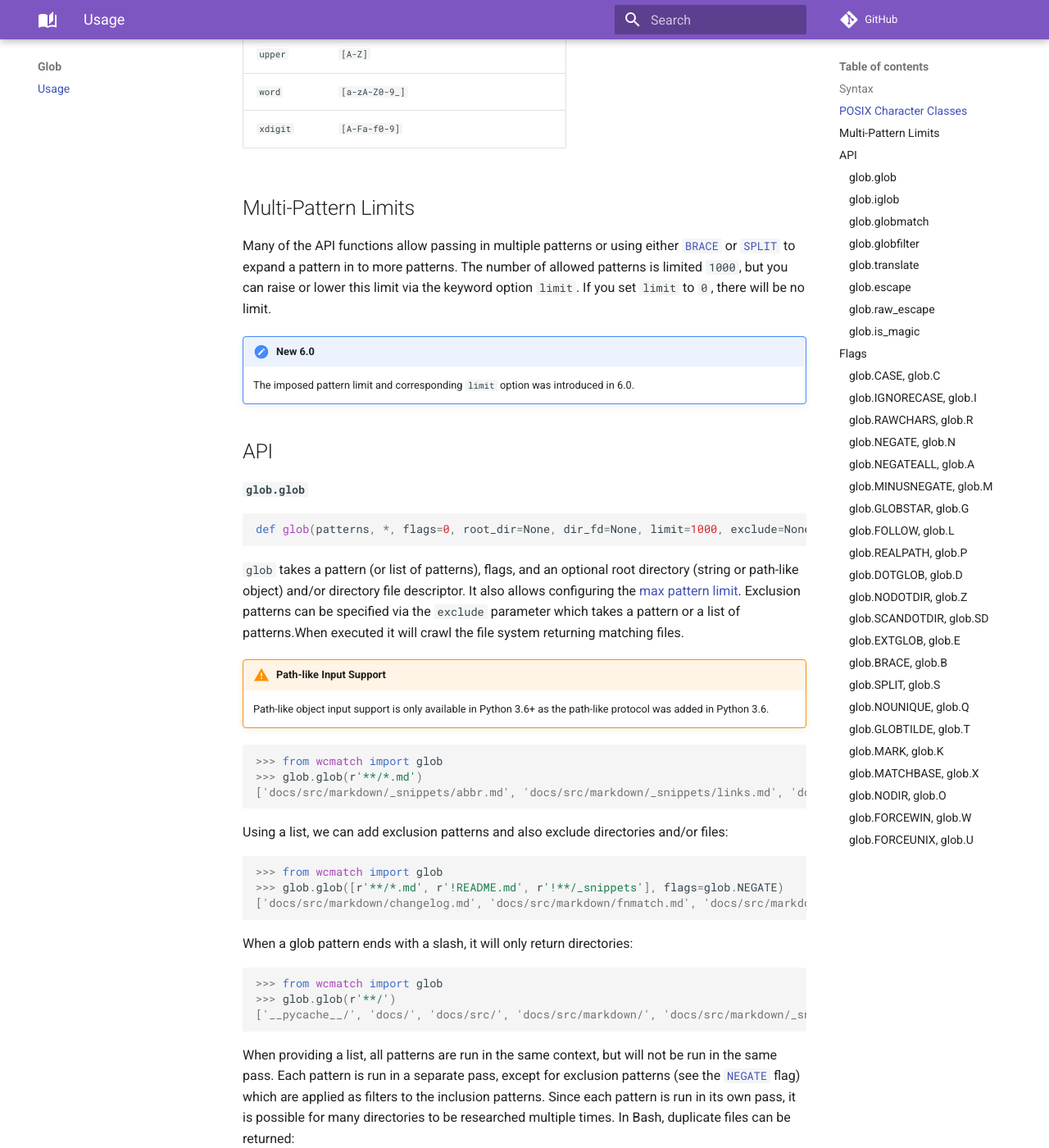
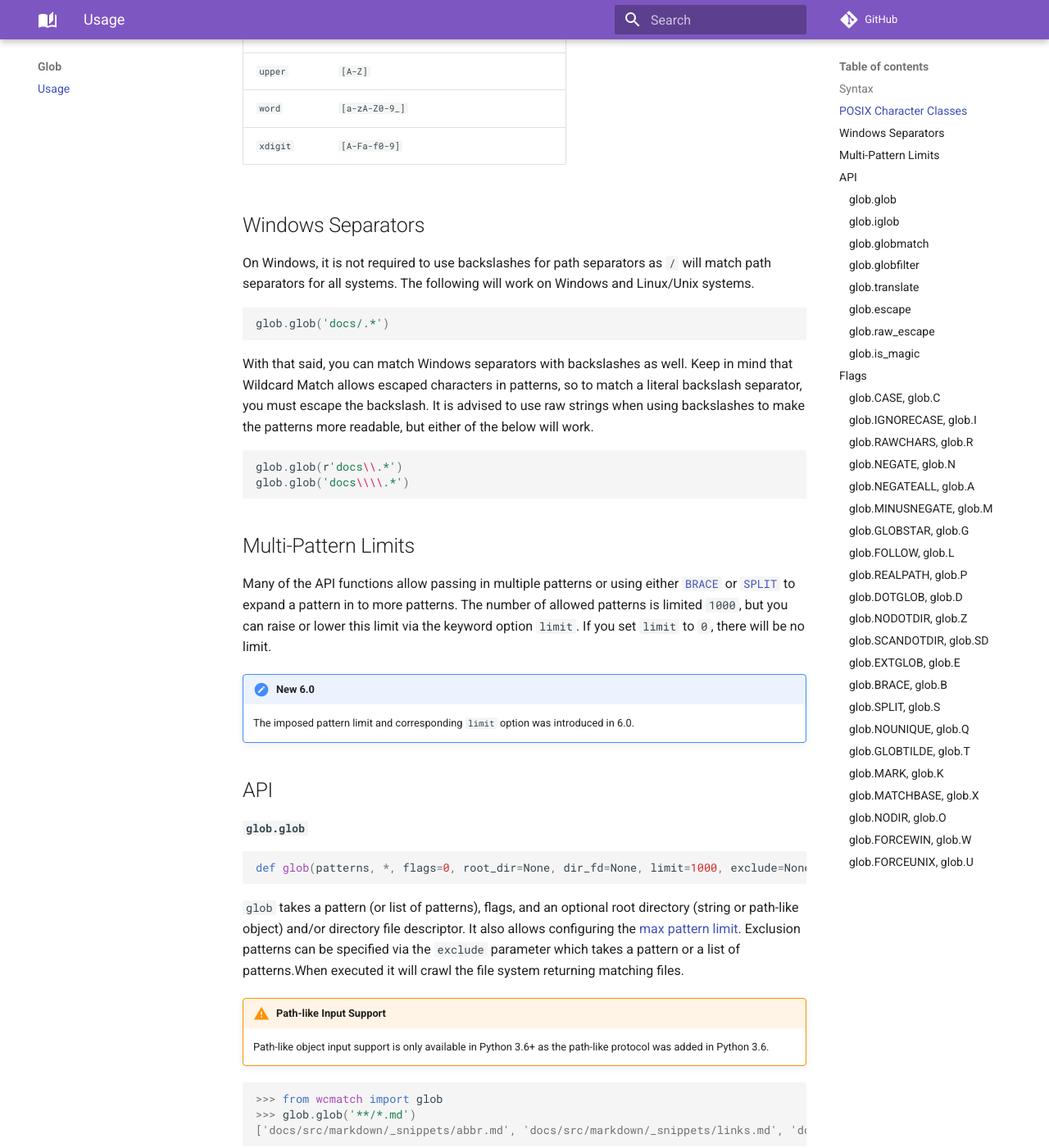
Before and after one commit to facelessuser/wcmatch, an MkDocs documentation site: the page built from docs/src/markdown/glob.md, in a window 1280 px wide and 1400 px high, scrolled down 4805 px. Shown: the whole window at 82% size. Built offline with MkDocs 1.6.1 and Material for MkDocs 9.7.7, drawn with Linux system fonts in a browser that asks for light colours; emoji names are drawn with the system emoji font; comment, search, counter and statistics services are not loaded; some of the changed text lies outside the part shown.

Commit message:
Improve documentation on Windows separators

````diff
--- a/docs/src/markdown/fnmatch.md
+++ b/docs/src/markdown/fnmatch.md
@@ -22,7 +22,7 @@ Pattern           | Meaning
 `[seq]`           | Matches any character in seq.
 `[!seq]`          | Matches any character not in seq. Will also accept character exclusions in the form of `[^seq]`.
 `[[:alnum:]]`     | POSIX style character classes inside sequences. See [POSIX Character Classes](#posix-character-classes) for more info.
-`\`               | Escapes characters. If applied to a meta character, it will be treated as a normal character.
+`\`               | Escapes characters. If applied to a meta character or non-meta characters, the character will be treated as a literal character. If applied to another escape, the backslash will be a literal backslash.
 `!`               | When used at the start of a pattern, the pattern will be an exclusion pattern. Requires the [`NEGATE`](#negate) flag. If also using the [`MINUSNEGATE`](#minusnegate) flag, `-` will be used instead of `!`.
 `?(pattern_list)` | The pattern matches if zero or one occurrences of any of the patterns in the `pattern_list` match the input string. Requires the [`EXTMATCH`](#extmatch) flag.
 `*(pattern_list)` | The pattern matches if zero or more occurrences of any of the patterns in the `pattern_list` match the input string. Requires the [`EXTMATCH`](#extmatch) flag.
@@ -63,7 +63,7 @@ a list of patterns. It will return a boolean indicating whether the file name wa
 
 ```pycon3
 >>> from wcmatch import fnmatch
->>> fnmatch.fnmatch('test.txt', r'@(*.txt|*.py)', flags=fnmatch.EXTMATCH)
+>>> fnmatch.fnmatch('test.txt', '@(*.txt|*.py)', flags=fnmatch.EXTMATCH)
 True
 ```
 
@@ -71,7 +71,7 @@ When applying multiple patterns, a file matches if it matches any of the pattern
 
 ```pycon3
 >>> from wcmatch import fnmatch
->>> fnmatch.fnmatch('test.txt', [r'*.txt', r'*.py'], flags=fnmatch.EXTMATCH)
+>>> fnmatch.fnmatch('test.txt', ['*.txt', '*.py'], flags=fnmatch.EXTMATCH)
 True
 ```
 
@@ -93,13 +93,13 @@ meant to filter other patterns, not match anything by themselves.
 
 ```pycon3
 >>> from wcmatch import fnmatch
->>> fnmatch.fnmatch('test.py', r'*|!*.py', flags=fnmatch.NEGATE | fnmatch.SPLIT)
+>>> fnmatch.fnmatch('test.py', '*|!*.py', flags=fnmatch.NEGATE | fnmatch.SPLIT)
 False
->>> fnmatch.fnmatch('test.txt', r'*|!*.py', flags=fnmatch.NEGATE | fnmatch.SPLIT)
+>>> fnmatch.fnmatch('test.txt', '*|!*.py', flags=fnmatch.NEGATE | fnmatch.SPLIT)
 True
->>> fnmatch.fnmatch('test.txt', [r'*.txt', r'!avoid.txt'], flags=fnmatch.NEGATE)
+>>> fnmatch.fnmatch('test.txt', ['*.txt', '!avoid.txt'], flags=fnmatch.NEGATE)
 True
->>> fnmatch.fnmatch('avoid.txt', [r'*.txt', r'!avoid.txt'], flags=fnmatch.NEGATE)
+>>> fnmatch.fnmatch('avoid.txt', ['*.txt', '!avoid.txt'], flags=fnmatch.NEGATE)
 False
 ```
 
@@ -110,9 +110,9 @@ pattern were given: `*` and `!*.md`.
 
 ```pycon3
 >>> from wcmatch import fnmatch
->>> fnmatch.fnmatch('test.py', r'!*.py', flags=fnmatch.NEGATE | fnmatch.NEGATEALL)
+>>> fnmatch.fnmatch('test.py', '!*.py', flags=fnmatch.NEGATE | fnmatch.NEGATEALL)
 False
->>> fnmatch.fnmatch('test.txt', r'!*.py', flags=fnmatch.NEGATE | fnmatch.NEGATEALL)
+>>> fnmatch.fnmatch('test.txt', '!*.py', flags=fnmatch.NEGATE | fnmatch.NEGATEALL)
 True
 ```
 
@@ -135,7 +135,7 @@ pattern or a list of patterns.It returns a list of all files that matched the pa
 
 ```pycon3
 >>> from wcmatch import fnmatch
->>> fnmatch.filter(['a.txt', 'b.txt', 'c.py'], r'*.txt')
+>>> fnmatch.filter(['a.txt', 'b.txt', 'c.py'], '*.txt')
 ['a.txt', 'b.txt']
 ```
 
@@ -159,9 +159,9 @@ matches at least one inclusion pattern and matches **none** of the exclusion pat
 
 ```pycon3
 >>> from wcmatch import fnmatch
->>> fnmatch.translate(r'*.{a,{b,c}}', flags=fnmatch.BRACE)
+>>> fnmatch.translate('*.{a,{b,c}}', flags=fnmatch.BRACE)
 (['^(?s:(?=.)(?![.]).*?\\.a)$', '^(?s:(?=.)(?![.]).*?\\.b)$', '^(?s:(?=.)(?![.]).*?\\.c)$'], [])
->>> fnmatch.translate(r'**|!*.{a,{b,c}}', flags=fnmatch.BRACE | fnmatch.NEGATE | fnmatch.SPLIT)
+>>> fnmatch.translate('**|!*.{a,{b,c}}', flags=fnmatch.BRACE | fnmatch.NEGATE | fnmatch.SPLIT)
 (['^(?s:(?=.)(?![.]).*?)$'], ['^(?s:(?=.).*?\\.a)$', '^(?s:(?=.).*?\\.b)$', '^(?s:(?=.).*?\\.c)$'])
 ```
 
@@ -346,9 +346,9 @@ it's warnings related to pairing it with `SPLIT`.
 
 ```pycon3
 >>> from wcmatch import fnmatch
->>> fnmatch.fnmatch('test.txt', r'*.txt|*.py', flags=fnmatch.SPLIT)
+>>> fnmatch.fnmatch('test.txt', '*.txt|*.py', flags=fnmatch.SPLIT)
 True
->>> fnmatch.fnmatch('test.py', r'*.txt|*.py', flags=fnmatch.SPLIT)
+>>> fnmatch.fnmatch('test.py', '*.txt|*.py', flags=fnmatch.SPLIT)
 True
 ```
 
--- a/docs/src/markdown/glob.md
+++ b/docs/src/markdown/glob.md
@@ -23,7 +23,7 @@ Pattern           | Meaning
 `[seq]`           | Matches any character in seq.
 `[!seq]`          | Matches any character not in seq. Will also accept character exclusions in the form of `[^seq]`.
 `[[:alnum:]]`     | POSIX style character classes inside sequences. See [POSIX Character Classes](#posix-character-classes) for more info.
-`\`               | Escapes characters. If applied to a meta character, it will be treated as a normal character.
+`\`               | Escapes characters. If applied to a meta character or non-meta characters, the character will be treated as a literal character. If applied to another escape, the backslash will be a literal backslash.
 `!`               | When used at the start of a pattern, the pattern will be an exclusion pattern. Requires the [`NEGATE`](#negate) flag. If also using the [`MINUSNEGATE`](#minusnegate) flag, `-` will be used instead of `!`.
 `?(pattern_list)` | The pattern matches if zero or one occurrences of any of the patterns in the `pattern_list` match the input string. Requires the [`EXTGLOB`](#extglob) flag.
 `*(pattern_list)` | The pattern matches if zero or more occurrences of any of the patterns in the `pattern_list` match the input string. Requires the [`EXTGLOB`](#extglob) flag.
@@ -152,6 +152,24 @@ Pattern           | Meaning
 
 --8<-- "posix.md"
 
+## Windows Separators
+
+On Windows, it is not required to use backslashes for path separators as `/` will match path separators for all systems.
+The following will work on Windows and Linux/Unix systems.
+
+```python
+glob.glob('docs/.*')
+```
+
+With that said, you can match Windows separators with backslashes as well. Keep in mind that Wildcard Match allows
+escaped characters in patterns, so to match a literal backslash separator, you must escape the backslash. It is advised
+to use raw strings when using backslashes to make the patterns more readable, but either of the below will work.
+
+```python
+glob.glob(r'docs\\.*')
+glob.glob('docs\\\\.*')
+```
+
 ## Multi-Pattern Limits
 
 Many of the API functions allow passing in multiple patterns or using either [`BRACE`](#brace) or
@@ -180,7 +198,7 @@ file system returning matching files.
 
 ```pycon3
 >>> from wcmatch import glob
->>> glob.glob(r'**/*.md')
+>>> glob.glob('**/*.md')
 ['docs/src/markdown/_snippets/abbr.md', 'docs/src/markdown/_snippets/links.md', 'docs/src/markdown/_snippets/refs.md', 'docs/src/markdown/changelog.md', 'docs/src/markdown/fnmatch.md', 'docs/src/markdown/glob.md', 'docs/src/markdown/index.md', 'docs/src/markdown/installation.md', 'docs/src/markdown/license.md', 'README.md']
 ```
 
@@ -188,7 +206,7 @@ Using a list, we can add exclusion patterns and also exclude directories and/or
 
 ```pycon3
 >>> from wcmatch import glob
->>> glob.glob([r'**/*.md', r'!README.md', r'!**/_snippets'], flags=glob.NEGATE)
+>>> glob.glob(['**/*.md', '!README.md', '!**/_snippets'], flags=glob.NEGATE)
 ['docs/src/markdown/changelog.md', 'docs/src/markdown/fnmatch.md', 'docs/src/markdown/glob.md', 'docs/src/markdown/index.md', 'docs/src/markdown/installation.md', 'docs/src/markdown/license.md']
 ```
 
@@ -196,7 +214,7 @@ When a glob pattern ends with a slash, it will only return directories:
 
 ```pycon3
 >>> from wcmatch import glob
->>> glob.glob(r'**/')
+>>> glob.glob('**/')
 ['__pycache__/', 'docs/', 'docs/src/', 'docs/src/markdown/', 'docs/src/markdown/_snippets/', 'docs/theme/', 'requirements/', 'stuff/', 'tests/', 'tests/__pycache__/', 'wcmatch/', 'wcmatch/__pycache__/']
 ```
 
@@ -313,7 +331,7 @@ def iglob(patterns, *, flags=0, root_dir=None, dir_fd=None, limit=1000, exclude=
 
 ```pycon3
 >>> from wcmatch import glob
->>> list(glob.iglob(r'**/*.md'))
+>>> list(glob.iglob('**/*.md'))
 ['docs/src/markdown/_snippets/abbr.md', 'docs/src/markdown/_snippets/links.md', 'docs/src/markdown/_snippets/refs.md', 'docs/src/markdown/changelog.md', 'docs/src/markdown/fnmatch.md', 'docs/src/markdown/glob.md', 'docs/src/markdown/index.md', 'docs/src/markdown/installation.md', 'docs/src/markdown/license.md', 'README.md']
 ```
 
@@ -342,7 +360,7 @@ boolean indicating whether the file path was matched by the pattern(s).
 
 ```pycon3
 >>> from wcmatch import glob
->>> glob.globmatch('some/path/test.txt', r'**/*/@(*.txt|*.py)', flags=glob.EXTGLOB)
+>>> glob.globmatch('some/path/test.txt', '**/*/@(*.txt|*.py)', flags=glob.EXTGLOB)
 True
 ```
 
@@ -350,7 +368,7 @@ When applying multiple patterns, a file path matches if it matches any of the pa
 
 ```pycon3
 >>> from wcmatch import glob
->>> glob.globmatch('some/path/test.txt', [r'**/*/*.txt', r'**/*/*.py'])
+>>> glob.globmatch('some/path/test.txt', ['**/*/*.txt', '**/*/*.py'])
 True
 ```
 
@@ -361,13 +379,13 @@ to filter other patterns, not match anything by themselves.
 
 ```pycon3
 >>> from wcmatch import glob
->>> glob.globmatch('some/path/test.py', r'**|!**/*.txt', flags=glob.NEGATE | glob.GLOBSTAR | glob.SPLIT)
+>>> glob.globmatch('some/path/test.py', '**|!**/*.txt', flags=glob.NEGATE | glob.GLOBSTAR | glob.SPLIT)
 True
->>> glob.globmatch('some/path/test.txt', r'**|!**/*.txt', flags=glob.NEGATE | glob.GLOBSTAR | glob.SPLIT)
+>>> glob.globmatch('some/path/test.txt', '**|!**/*.txt', flags=glob.NEGATE | glob.GLOBSTAR | glob.SPLIT)
 False
->>> glob.globmatch('some/path/test.txt', [r'*/*/*.txt', r'!*/*/avoid.txt'], flags=glob.NEGATE)
+>>> glob.globmatch('some/path/test.txt', ['*/*/*.txt', '!*/*/avoid.txt'], flags=glob.NEGATE)
 True
->>> glob.globmatch('some/path/avoid.txt', [r'*/*/*.txt', r'!*/*/avoid.txt'], flags=glob.NEGATE)
+>>> glob.globmatch('some/path/avoid.txt', ['*/*/*.txt', '!*/*/avoid.txt'], flags=glob.NEGATE)
 False
 ```
 
@@ -379,9 +397,9 @@ if [`GLOBSTAR`](#globstar) was enabled).
 
 ```pycon3
 >>> from wcmatch import glob
->>> glob.globmatch('some/path/test.py', r'!**/*.txt', flags=glob.NEGATE | glob.GLOBSTAR | glob.NEGATEALL)
+>>> glob.globmatch('some/path/test.py', '!**/*.txt', flags=glob.NEGATE | glob.GLOBSTAR | glob.NEGATEALL)
 True
->>> glob.globmatch('some/path/test.txt', r'!**/*.txt', flags=glob.NEGATE | glob.GLOBSTAR | glob.NEGATEALL)
+>>> glob.globmatch('some/path/test.txt', '!**/*.txt', flags=glob.NEGATE | glob.GLOBSTAR | glob.NEGATEALL)
 False
 ```
 
@@ -485,7 +503,7 @@ for [`globmatch`](#globmatch) is used for `globfilter`, albeit more efficient fo
 
 ```pycon3
 >>> from wcmatch import glob
->>> glob.globfilter(['some/path/a.txt', 'b.txt', 'another/path/c.py'], r'**/*.txt')
+>>> glob.globfilter(['some/path/a.txt', 'b.txt', 'another/path/c.py'], '**/*.txt')
 ['some/path/a.txt', 'b.txt']
 ```
 
@@ -521,9 +539,9 @@ matches at least one inclusion pattern and matches **none** of the exclusion pat
 
 ```pycon3
 >>> from wcmatch import glob
->>> glob.translate(r'**/*.{py,txt}')
+>>> glob.translate('**/*.{py,txt}')
 (['^(?s:(?=[^/])(?!(?:\\.{1,2})(?:$|[/]))(?:(?!\\.)[^/]*?)?[/]+(?=[^/])(?!(?:\\.{1,2})(?:$|[/]))(?:(?!\\.)[^/]*?)?\\.\\{py,txt\\}[/]*?)$'], [])
->>> glob.translate(r'**|!**/*.{py,txt}', flags=glob.NEGATE | glob.SPLIT)
+>>> glob.translate('**|!**/*.{py,txt}', flags=glob.NEGATE | glob.SPLIT)
 (['^(?s:(?=[^/])(?!(?:\\.{1,2})(?:$|[/]))(?:(?!\\.)[^/]*?)?[/]*?)$'], ['^(?s:(?=[^/])(?!(?:\\.{1,2})(?:$|[/]))[^/]*?[/]+(?=[^/])(?!(?:\\.{1,2})(?:$|[/]))[^/]*?\\.\\{py,txt\\}[/]*?)$'])
 ```
 
@@ -967,9 +985,9 @@ related to pairing it with `SPLIT`.
 
 ```pycon3
 >>> from wcmatch import glob
->>> glob.globmatch('test.txt', r'*.txt|*.py', flags=fnmatch.SPLIT)
+>>> glob.globmatch('test.txt', '*.txt|*.py', flags=fnmatch.SPLIT)
 True
->>> glob.globmatch('test.py', r'*.txt|*.py', flags=fnmatch.SPLIT)
+>>> glob.globmatch('test.py', '*.txt|*.py', flags=fnmatch.SPLIT)
 True
 ```
 
--- a/mkdocs.yml
+++ b/mkdocs.yml
@@ -109,7 +109,8 @@ extra:
 
 plugins:
   - search
-  - git-revision-date-localized
+  - git-revision-date-localized:
+      fallback_to_build_date: true
   - mkdocs_pymdownx_material_extras
   - minify:
       minify_html: true
````
